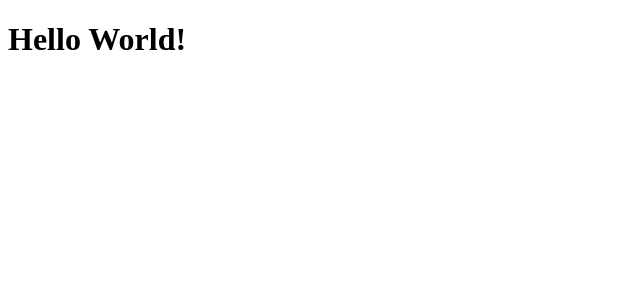
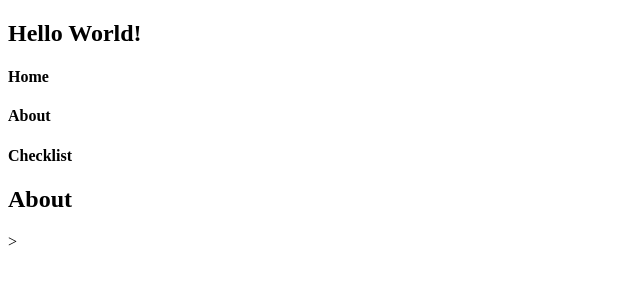
Before and after one commit to EsterTheOtter/Hello-World, a plain HTML site: page main.html in a window 1280 px wide. Shown: the whole page, without its empty margins (0-640 px from the left). Drawn offline with Linux system fonts and the light colour scheme.

Commit message:
Update main page and further develop page layout
-Created page section classes as well as encapsulated in div element for future accessibility.
    -Section for Top Ribbon created
    -Section for Homepage, About, and Checklist sections created.
-Moved previous existing comments and placed them in associated sections.

```diff
--- a/main.html
+++ b/main.html
@@ -9,7 +9,15 @@
     <script src="scripts.js"></script>
 </head>
 <body>
+    <div>
+        <section>
+            <!-- Have only display "Hello World until user scrolls/closes out, page fade-transition to main site" -->
             <h1>Hello World!</h1>
+        </section>
+        <section class="Top_Ribbon">
+            <h4>Home</h4><!-- button that brings back to Main -->
+            <h4>About</h4><!-- button that brings to About -->
+            <h4>Checklist</h4><!-- button that brings to checklist -->
             <!-- site theme style guide
              Duck-themed, keep white background with orange markers -->
             <!-- image src
@@ -20,6 +28,22 @@
              Buttons make different duck sounds, clicking quacks -->
             <!-- function
              Integrate notes/checklist website functions -->
+            <!-- Pages -->
+                <!-- HOME -->
+                <!-- ABOUT -->
+                    <!-- History of 'Hello World' -->
+                <!--  -->
+        </section>
+        <section class="Body_Segment_Homepage">
+            <!--  -->
+        </section>
+        <section class="Body_Segment_About">
+            <h1>About</h1>>
+        </section>
+        <section class="Body_Segment_Checklist">
+            <!--  -->
+        </section>
 
+    </div>
 </body>
 </html>
```
Lines whose indentation alone changed are shown as unchanged.
